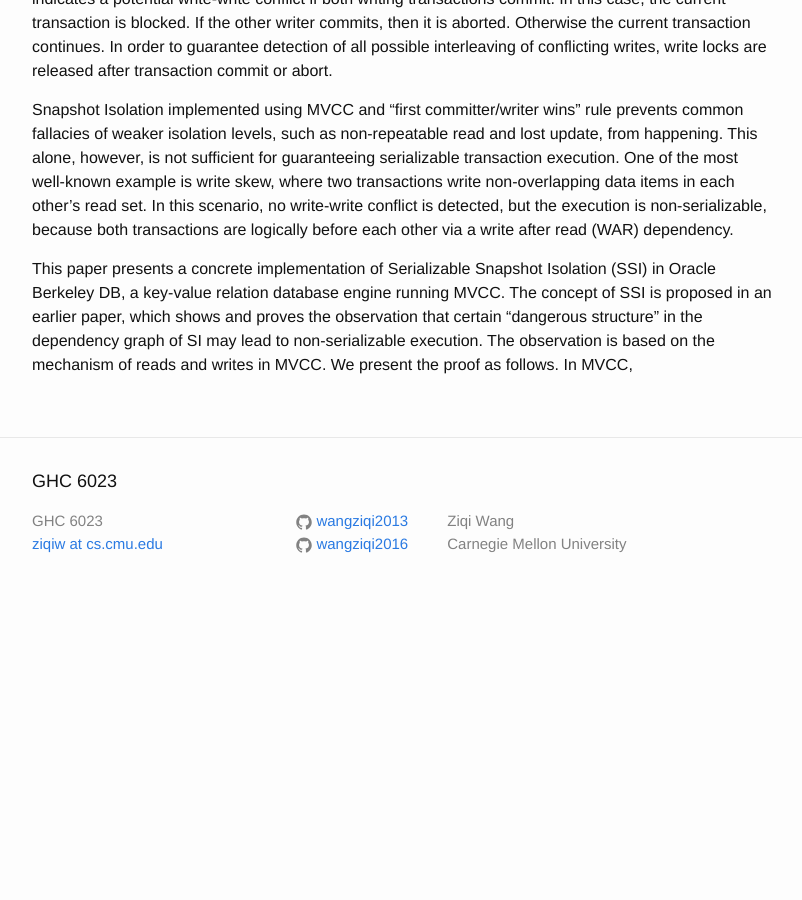
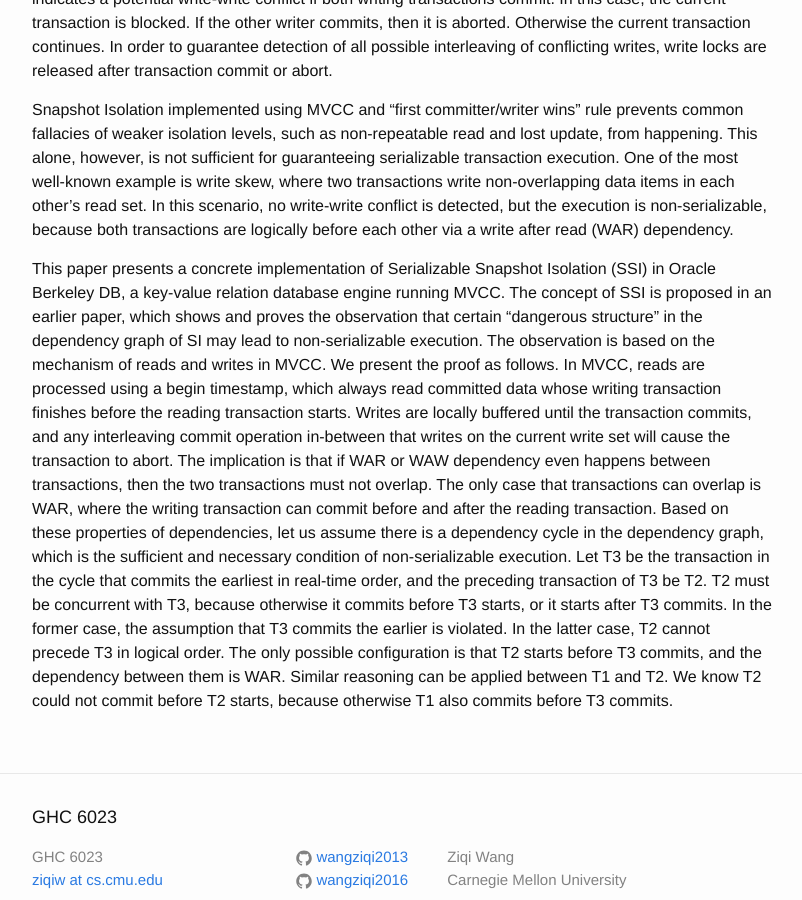
Before and after one commit to wangziqi2013/wangziqi2013.github.io, a Jekyll site: the page built from _posts/2018-06-27-Serializable-Isolation-for-Snapshot-Databases.markdown, in a window 1280 px wide and 900 px high, scrolled down 889 px. Shown: the whole window, without its empty margins (238-1040 px from the left). Built offline with Jekyll 4.4.1, drawn with Linux system fonts in a browser that asks for light colours; before the commit the page ends 1504 px from its top, so only the background shows below that.

Commit message:
Working on proof

```diff
--- a/_posts/2018-06-27-Serializable-Isolation-for-Snapshot-Databases.markdown
+++ b/_posts/2018-06-27-Serializable-Isolation-for-Snapshot-Databases.markdown
@@ -43,4 +43,16 @@ This paper presents a concrete implementation of Serializable Snapshot Isolation
 key-value relation database engine running MVCC. The concept of SSI is proposed in an earlier paper, which shows
 and proves the observation that certain "dangerous structure" in the dependency graph of SI may lead to non-serializable
 execution. The observation is based on the mechanism of reads and writes in MVCC. We present the proof as follows.
-In MVCC,
+In MVCC, reads are processed using a begin timestamp, which always read committed data whose writing transaction
+finishes before the reading transaction starts. Writes are locally buffered until the transaction commits, and any
+interleaving commit operation in-between that writes on the current write set will cause the transaction to
+abort. The implication is that if WAR or WAW dependency even happens between transactions, then the two transactions
+must not overlap. The only case that transactions can overlap is WAR, where the writing transaction can commit before
+and after the reading transaction. Based on these properties of dependencies, let us assume there is a dependency cycle
+in the dependency graph, which is the sufficient and necessary condition of non-serializable execution. Let T3 be the
+transaction in the cycle that commits the earliest in real-time order, and the preceding transaction of T3 be T2.
+T2 must be concurrent with T3, because otherwise it commits before T3 starts, or it starts after T3 commits. In the
+former case, the assumption that T3 commits the earlier is violated. In the latter case, T2 cannot precede T3 in
+logical order. The only possible configuration is that T2 starts before T3 commits, and the dependency between them
+is WAR. Similar reasoning can be applied between T1 and T2. We know T2 could not commit before T2 starts, because
+otherwise T1 also commits before T3 commits.
```
